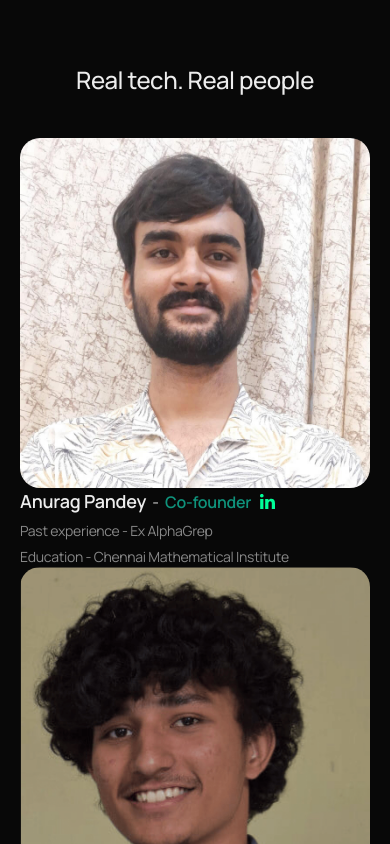
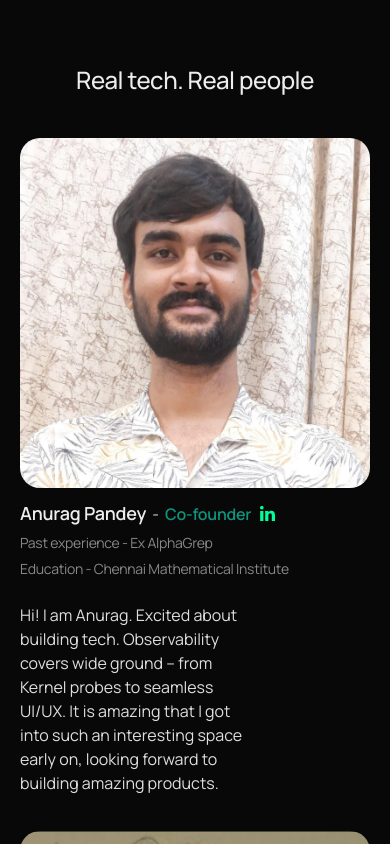
Before and after one commit to Incerto-Technologies/website, a Next.js app: page /about in a window 390 px wide. Shown: the part 1500-2344 px from the top of the page. Built offline with nearby package versions, Linux system fonts and the light colour scheme.

Commit message:
blog add

```diff
--- a/src/components/templates/About/Team.tsx
+++ b/src/components/templates/About/Team.tsx
@@ -1,4 +1,3 @@
-import { LinkedIn } from "@/components/elements/icons/LinkedIn";
 import { teamMembers } from "@/data/teamMembers";
 import Image from "next/image";
 import Link from "next/link";
@@ -10,7 +9,7 @@ export const Team = () => {
         Real tech. Real people
       </h3>
       <div className="mt-10 flex w-full items-center justify-center md:mt-[71px]">
-        <div className="mx-auto grid grid-cols-1 md:gap-x-[50px] md:gap-y-28 md:px-2 lg:grid-cols-3 lg:gap-x-[110px]">
+        <div className="mx-auto grid grid-cols-1 gap-9 md:gap-x-[50px] md:gap-y-28 md:px-2 lg:grid-cols-3 lg:gap-x-[110px]">
           {teamMembers.map((member) => (
             <div
               key={uuid()}
@@ -23,14 +22,7 @@ export const Team = () => {
                 height={1080}
                 className="rounded-[20px] object-cover md:aspect-square md:h-[250px] md:w-[250px]"
               />
-              {/* <div
-                className="aspect-video w-[80vw] rounded-[20px] bg-contain bg-top bg-no-repeat md:aspect-square md:w-[250px] md:bg-cover"
-                style={{
-                  backgroundImage: `url("${member.image}")`,
-                }}
-              ></div> */}
-              {/* <div className="md:items-cente r md:flex md:h-full md:flex-col md:justify-center"> */}
-              <div>
+              <div className="mt-3 md:mt-0">
                 <div className="flex items-center gap-1.5">
                   <h4 className="text-[18px] font-semibold tracking-tight text-[#EDEDED]">
                     {member.name}
@@ -44,25 +36,6 @@ export const Team = () => {
                     className="ml-0 flex h-5 w-5 items-center justify-center rounded-full"
                     href={member.linkedIn}
                   >
-                    {/* <svg
-                      xmlns="http://www.w3.org/2000/svg"
-                      width="15"
-                      height="15"
-                      viewBox="0 0 15 15"
-                      fill="none"
-                    >
-                      <g clip-path="url(#clip0_548_7116)">
-                        <path
-                          d="M0 1.74291C0 1.23785 0.168924 0.821184 0.506757 0.492912C0.84459 0.164624 1.28379 0.000488281 1.82432 0.000488281C2.35522 0.000488281 2.78474 0.162094 3.11293 0.485336C3.45077 0.818669 3.61969 1.253 3.61969 1.78836C3.61969 2.27321 3.4556 2.67724 3.12741 3.00048C2.78958 3.33382 2.34556 3.50048 1.79537 3.50048H1.78089C1.25 3.50048 0.820468 3.33382 0.492278 3.00048C0.164088 2.66715 0 2.24795 0 1.74291ZM0.188224 15.0005V4.87927H3.40251V15.0005H0.188224ZM5.1834 15.0005H8.39768V9.34896C8.39768 8.99541 8.4363 8.72269 8.51351 8.53078C8.64864 8.18734 8.85376 7.89693 9.12886 7.65957C9.40396 7.42219 9.74903 7.30351 10.1641 7.30351C11.2452 7.30351 11.7857 8.06613 11.7857 9.59138V15.0005H15V9.19744C15 7.70249 14.6622 6.56866 13.9865 5.79593C13.3108 5.02321 12.418 4.63684 11.3079 4.63684C10.0627 4.63684 9.09266 5.19745 8.39768 6.31866V6.34896H8.3832L8.39768 6.31866V4.87927H5.1834C5.2027 5.2025 5.21236 6.20754 5.21236 7.89442C5.21236 9.58128 5.2027 11.95 5.1834 15.0005Z"
-                          fill="#00FF99"
-                        />
-                      </g>
-                      <defs>
-                        <clipPath id="clip0_548_7116">
-                          <rect width="15" height="15" fill="white" />
-                        </clipPath>
-                      </defs>
-                    </svg> */}
                     <svg
                       xmlns="http://www.w3.org/2000/svg"
                       width="15"
@@ -84,9 +57,6 @@ export const Team = () => {
                     </svg>
                   </Link>
                 </div>
-                {/* <p className="mt-[6px] text-sm tracking-[-0.28px] text-[#888] md:mt-1">
-                  {member.position}
-                </p> */}
 
                 <p className="mt-[6px] text-sm tracking-[-0.28px] text-[#888] md:mt-1">
                   {`Past experience - ${member.experience}`}
@@ -95,9 +65,7 @@ export const Team = () => {
                   {`Education - ${member.education}`}
                 </p>
 
-                <p className="mt-6 hidden max-w-60 md:block">
-                  {member.description}
-                </p>
+                <p className="mt-6 max-w-60">{member.description}</p>
               </div>
             </div>
           ))}
```
